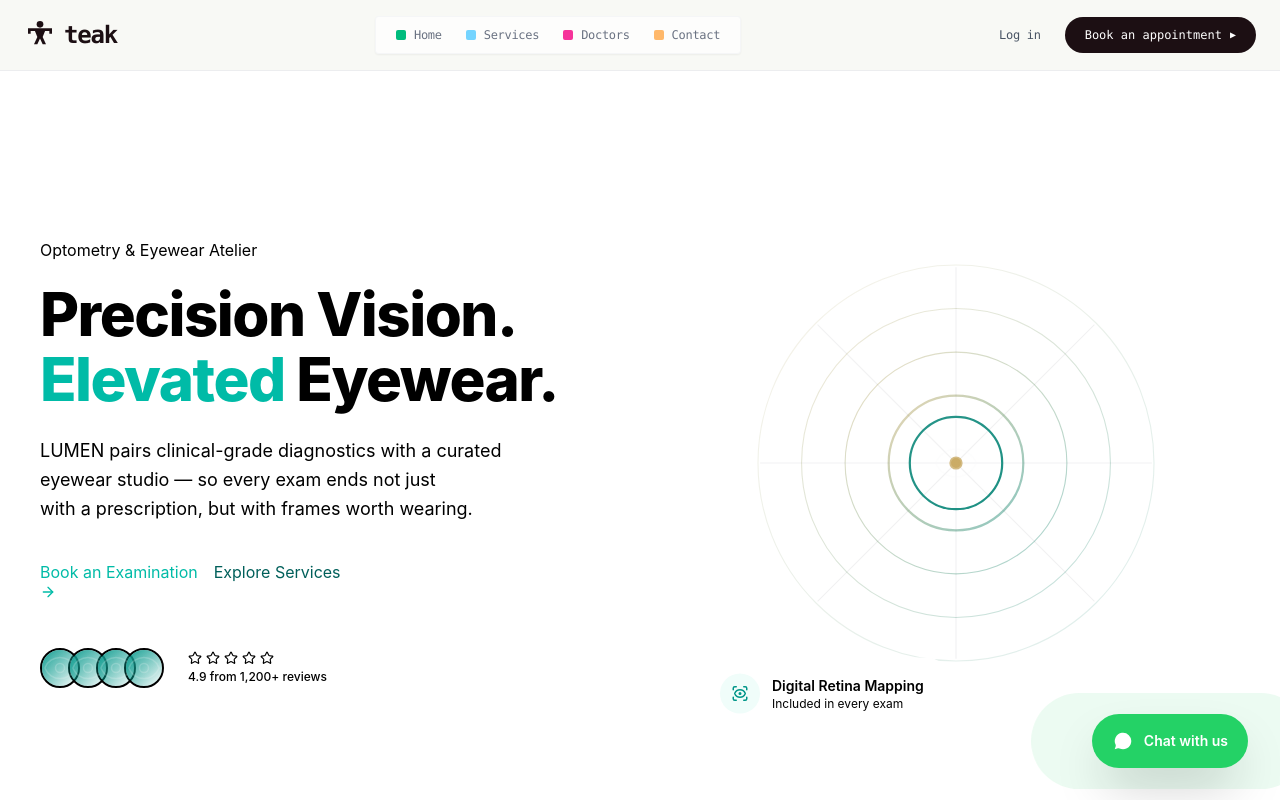
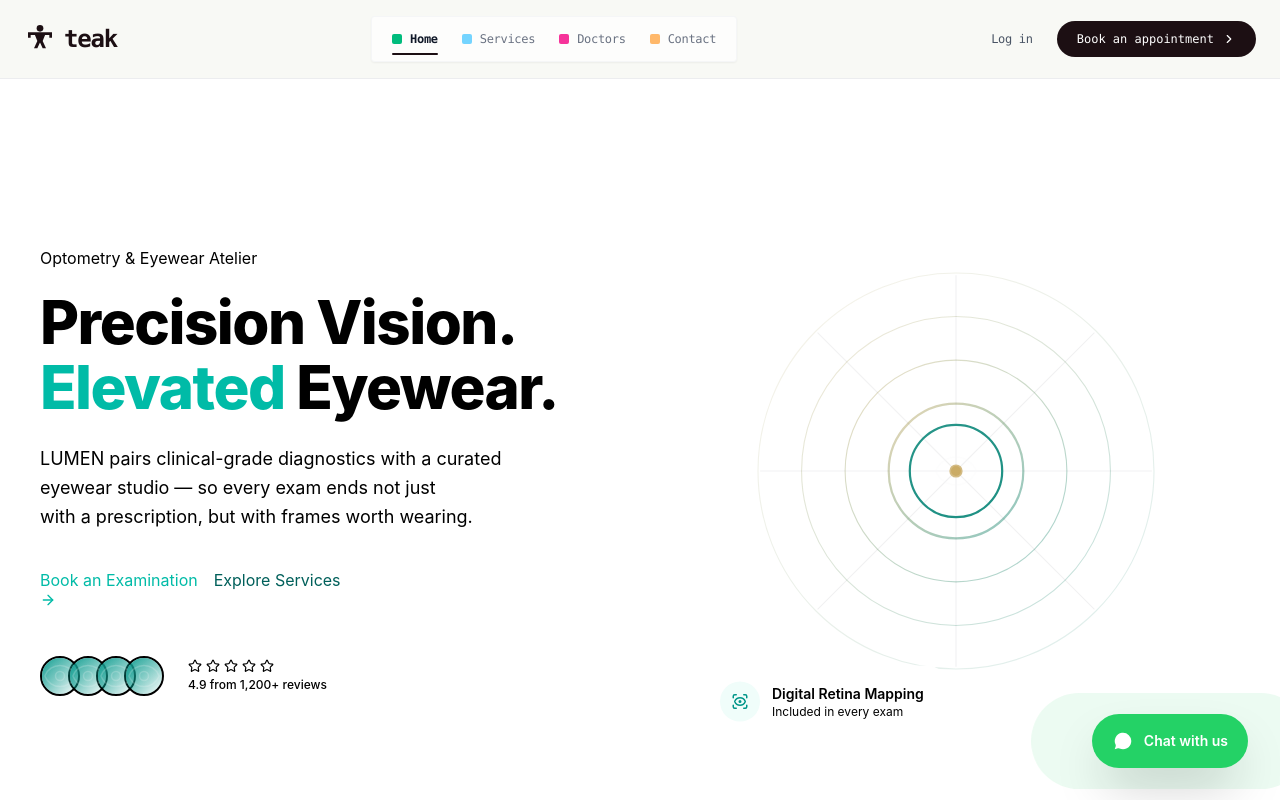
Before and after one commit to neducod/optometry-clinic-website, a React (Vite) app: page / in a window 1280 px wide. Shown: the top 800 px of the page. Built offline with nearby package versions, Linux system fonts and the light colour scheme.

Commit message:
navbar doneeeee

```diff
--- a/src/components/Navbar.jsx
+++ b/src/components/Navbar.jsx
@@ -148,26 +148,52 @@
 //     </header>
 //   )
 // }
+import React, { useState, useEffect } from 'react';
+import { Link, NavLink } from 'react-router-dom';
+import { motion, AnimatePresence } from 'framer-motion';
+import { Menu, X, ChevronRight } from 'lucide-react';
 
-import React, { useState } from 'react';
+const navItems = [
+  { name: 'Home', to: '/', color: 'bg-emerald-500' },
+  { name: 'Services', to: '/services', color: 'bg-sky-300' },
+  { name: 'Doctors', to: '/team', color: 'bg-pink-500' },
+  { name: 'Contact', to: '/contact', color: 'bg-orange-300' },
+];
 
 const Navbar = () => {
+  const [scrolled, setScrolled] = useState(false);
   const [isOpen, setIsOpen] = useState(false);
 
-  const navItems = [
-    { name: 'Home', color: 'bg-emerald-500' },
-    { name: 'Services', color: 'bg-sky-300' },
-    { name: 'Doctors', color: 'bg-pink-500' },
-    { name: 'Contact', color: 'bg-orange-300' },
-  ];
+  useEffect(() => {
+    const onScroll = () => setScrolled(window.scrollY > 12);
+    onScroll();
+    window.addEventListener('scroll', onScroll);
+    return () => window.removeEventListener('scroll', onScroll);
+  }, []);
+
+  useEffect(() => {
+    document.body.style.overflow = isOpen ? 'hidden' : '';
+    return () => {
+      document.body.style.overflow = '';
+    };
+  }, [isOpen]);
 
   return (
-    <nav className="relative w-full bg-[#f8f9f5] border-b border-gray-200/60 font-mono text-sm">
-      <div className="max-w-7xl mx-auto px-4 sm:px-6 py-4 flex items-center justify-between">
-
+    <header
+      className={`sticky top-0 z-50 transition-all duration-300 font-mono text-sm ${
+        scrolled
+          ? 'bg-[#f8f9f5]/80 shadow-xs backdrop-blur-lg border-b border-gray-200/60 py-3'
+          : 'bg-[#f8f9f5] border-b border-gray-200/60 py-4'
+      }`}
+    >
+      <nav aria-label="Primary" className="max-w-7xl mx-auto px-4 sm:px-6 flex items-center justify-between">
         {/* Logo */}
-        <div className="flex items-center gap-2">
-          <div className="flex items-center justify-center text-[#1c0f13]">
+        <Link
+          to="/"
+          onClick={() => setIsOpen(false)}
+          className="flex items-center gap-2 text-[#1c0f13] focus:outline-none"
+        >
+          <div className="flex items-center justify-center">
             <svg
               className="w-8 h-8 fill-current"
               viewBox="0 0 24 24"
@@ -177,106 +203,154 @@ const Navbar = () => {
               <path d="M19 9h-3.2l-1.8 4.5 2.5 5.5h-2.5l-2-4.4-2 4.4H7.5l2.5-5.5L8.2 9H5v2H3V7h18v4h-2z" />
             </svg>
           </div>
-          <span className="text-2xl font-black tracking-tighter text-[#1c0f13] lowercase">
+          <span className="text-2xl font-black tracking-tighter lowercase">
             teak
           </span>
-        </div>
+        </Link>
 
         {/* Desktop Navigation Links */}
-        <div className="hidden lg:flex items-center gap-6 bg-white/70 px-5 py-2.5 rounded-sm shadow-xs border border-gray-100/80">
+        <ul className="hidden lg:flex items-center gap-6 bg-white/70 px-5 py-2.5 rounded-sm shadow-xs border border-gray-100/80">
           {navItems.map((item) => (
-            <a
-              key={item.name}
-              href={`#${item.name.toLowerCase()}`}
-              className="flex items-center gap-2 text-gray-500 hover:text-gray-900 transition-colors font-medium text-xs tracking-tight"
+            <li key={item.to}>
+              <NavLink
+                to={item.to}
+                className={({ isActive }) =>
+                  `relative flex items-center gap-2 font-medium text-xs tracking-tight transition-colors py-1 ${
+                    isActive ? 'text-gray-900 font-semibold' : 'text-gray-500 hover:text-gray-900'
+                  }`
+                }
               >
+                {({ isActive }) => (
+                  <>
                     <span className={`w-2.5 h-2.5 rounded-xs ${item.color} inline-block`} />
-              {item.name}
-            </a>
+                    <span>{item.name}</span>
+                    {isActive && (
+                      <motion.span
+                        layoutId="nav-underline"
+                        className="absolute -bottom-1 left-0 right-0 h-[2px] rounded-full bg-[#1c0f13]"
+                      />
+                    )}
+                  </>
+                )}
+              </NavLink>
+            </li>
           ))}
-        </div>
+        </ul>
 
         {/* Desktop Action Buttons */}
         <div className="hidden md:flex items-center gap-6">
-          <a
-            href="#login"
-            className="text-gray-600 hover:text-gray-900 text-xs font-medium tracking-tight"
+          <Link
+            to="/login"
+            className="text-gray-600 hover:text-gray-900 text-xs font-medium tracking-tight transition-colors"
           >
             Log in
-          </a>
+          </Link>
 
-          <a
-            href="#book"
+          <Link
+            to="/booking"
             className="bg-[#1c0f13] hover:bg-black text-white text-xs font-medium px-5 py-2.5 rounded-full flex items-center gap-2 transition-all group"
           >
             <span>Book an appointment</span>
-            <span className="text-[10px] transform group-hover:translate-x-0.5 transition-transform">
-              ▶
-            </span>
-          </a>
+            <ChevronRight className="w-3.5 h-3.5 transition-transform group-hover:translate-x-0.5" />
+          </Link>
         </div>
 
-        {/* Hamburger Icon for Mobile/Tablet */}
+        {/* Hamburger Toggle (Mobile/Tablet) */}
         <div className="flex items-center md:hidden">
           <button
             onClick={() => setIsOpen(!isOpen)}
             type="button"
             className="text-[#1c0f13] hover:text-gray-600 focus:outline-none p-2"
-            aria-label="Toggle Menu"
+            aria-label="Toggle menu"
+            aria-expanded={isOpen}
           >
-            {isOpen ? (
-              // Close Icon (X)
-              <svg className="w-6 h-6" fill="none" viewBox="0 0 24 24" stroke="currentColor">
-                <path strokeLinecap="round" strokeLinejoin="round" strokeWidth={2} d="M6 18L18 6M6 6l12 12" />
-              </svg>
-            ) : (
-              // Hamburger Icon
-              <svg className="w-6 h-6" fill="none" viewBox="0 0 24 24" stroke="currentColor">
-                <path strokeLinecap="round" strokeLinejoin="round" strokeWidth={2} d="M4 6h16M4 12h16M4 18h16" />
-              </svg>
-            )}
+            {isOpen ? <X className="w-6 h-6" /> : <Menu className="w-6 h-6" />}
           </button>
         </div>
+      </nav>
+
+      {/* Mobile Animated Slide-Over Drawer */}
+      <AnimatePresence>
+        {isOpen && (
+          <motion.div
+            className="fixed inset-0 z-50 md:hidden"
+            initial={{ opacity: 0 }}
+            animate={{ opacity: 1 }}
+            exit={{ opacity: 0 }}
+          >
+            {/* Backdrop */}
+            <motion.div
+              className="absolute inset-0 bg-[#1c0f13]/40 backdrop-blur-xs"
+              onClick={() => setIsOpen(false)}
+            />
+
+            {/* Slide-out Panel */}
+            <motion.div
+              className="absolute right-0 top-0 flex h-full w-[85%] max-w-sm flex-col bg-[#f8f9f5] p-6 shadow-2xl border-l border-gray-200"
+              initial={{ x: '100%' }}
+              animate={{ x: 0 }}
+              exit={{ x: '100%' }}
+              transition={{ type: 'spring', damping: 26, stiffness: 240 }}
+            >
+              <div className="mb-8 flex items-center justify-between">
+                <span className="text-xl font-black tracking-tighter text-[#1c0f13] lowercase">
+                  teak
+                </span>
+                <button
+                  onClick={() => setIsOpen(false)}
+                  aria-label="Close menu"
+                  className="flex h-9 w-9 items-center justify-center rounded-full bg-white text-[#1c0f13] shadow-xs border border-gray-100"
+                >
+                  <X className="w-5 h-5" />
+                </button>
               </div>
 
-      {/* Mobile Drawer / Dropdown Menu */}
-      {isOpen && (
-        <div className="md:hidden bg-[#f8f9f5] border-b border-gray-200 px-4 pt-2 pb-6 space-y-4">
-          <div className="flex flex-col gap-3 bg-white/70 p-4 rounded-md border border-gray-100/80">
+              <div className="flex flex-col gap-3 bg-white/80 p-4 rounded-lg border border-gray-100 shadow-xs mb-6">
                 {navItems.map((item) => (
-              <a
-                key={item.name}
-                href={`#${item.name.toLowerCase()}`}
+                  <NavLink
+                    key={item.to}
+                    to={item.to}
                     onClick={() => setIsOpen(false)}
-                className="flex items-center gap-2 text-gray-600 hover:text-gray-900 font-medium text-xs tracking-tight py-1"
+                    className={({ isActive }) =>
+                      `flex items-center gap-3 px-3 py-2 rounded-md font-medium text-xs tracking-tight transition-colors ${
+                        isActive ? 'bg-gray-100 text-gray-900 font-semibold' : 'text-gray-600 hover:text-gray-900'
+                      }`
+                    }
                   >
                     <span className={`w-2.5 h-2.5 rounded-xs ${item.color} inline-block`} />
                     {item.name}
-              </a>
+                  </NavLink>
                 ))}
               </div>
 
               <div className="flex flex-col gap-3 pt-2">
-            <a
-              href="#login"
+                <Link
+                  to="/login"
                   onClick={() => setIsOpen(false)}
-              className="text-gray-600 hover:text-gray-900 text-xs font-medium tracking-tight px-1"
+                  className="text-gray-600 hover:text-gray-900 text-xs font-medium tracking-tight px-3 py-2"
                 >
                   Log in
-            </a>
+                </Link>
 
-            <a
-              href="#book"
+                <Link
+                  to="/booking"
                   onClick={() => setIsOpen(false)}
-              className="bg-[#1c0f13] text-white text-xs font-medium px-5 py-3 rounded-full flex items-center justify-center gap-2"
+                  className="bg-[#1c0f13] hover:bg-black text-white text-xs font-medium px-5 py-3 rounded-full flex items-center justify-center gap-2 shadow-xs transition-colors"
                 >
                   <span>Book an appointment</span>
-              <span className="text-[10px]">▶</span>
-            </a>
+                  <ChevronRight className="w-3.5 h-3.5" />
+                </Link>
               </div>
+
+              <div className="mt-auto pt-8 border-t border-gray-200/60 text-xs text-gray-500">
+                <p className="font-medium text-gray-700">Open Mon–Sat, 9am–6pm</p>
+                <p className="mt-1">+234 800 123 4567</p>
               </div>
+            </motion.div>
+          </motion.div>
         )}
-    </nav>
+      </AnimatePresence>
+    </header>
   );
 };
 
```
Lines whose indentation alone changed are shown as unchanged.
